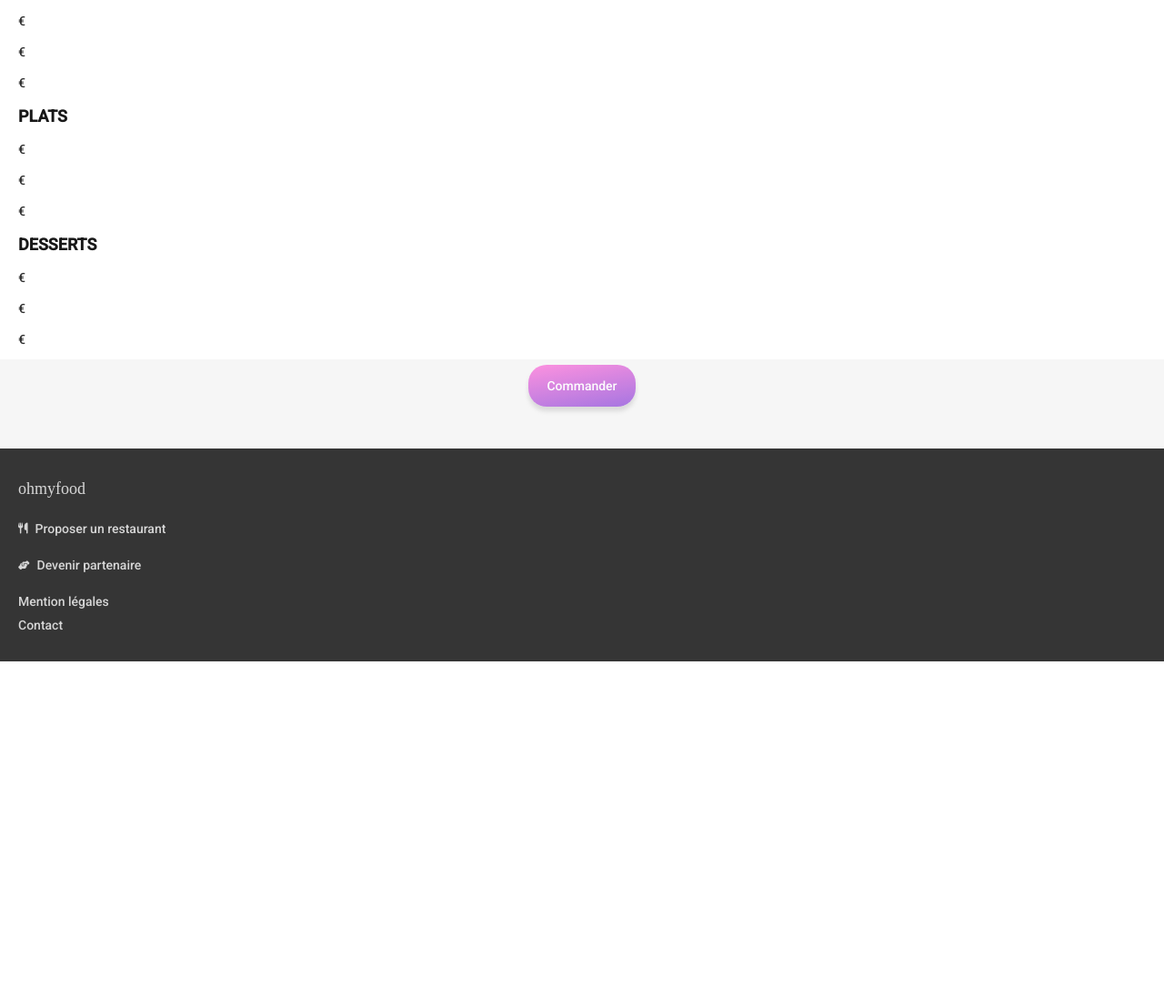
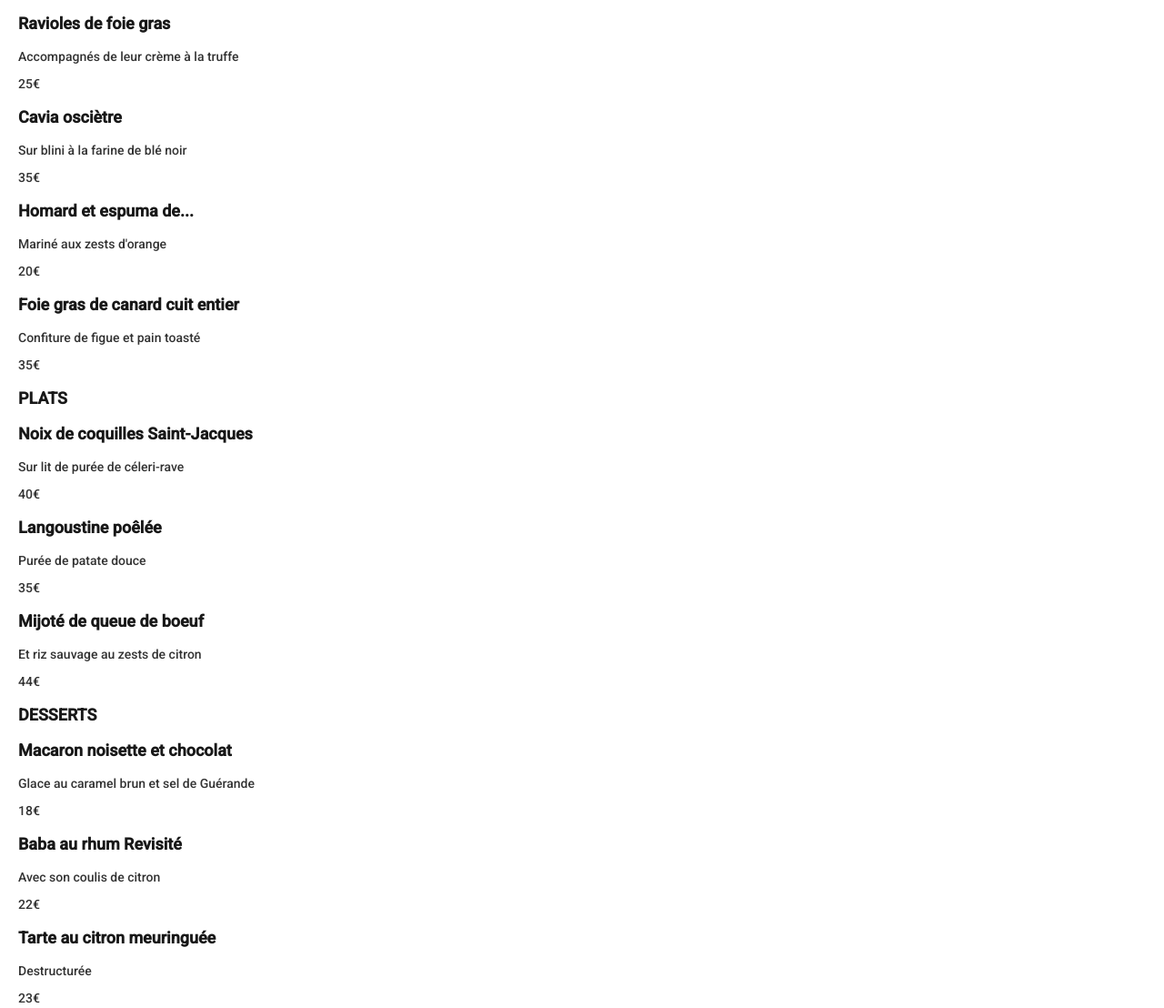
Before and after one commit to latoileduberger/MohsineBelhaouari_3_05012021, a website: page menu2.html in a window 1280 px wide. Shown: the part 487-1595 px from the top of the page at 91% size. Before the commit the page ends 1217 px from the top, so only its background shows below. Drawn offline with Linux system fonts and the light colour scheme; a web font is replaced by a local one.

Commit message:
Dev. menu2

```diff
--- a/menu2.html
+++ b/menu2.html
@@ -35,92 +35,101 @@
           <i class="far fa-heart"></i>
         </div>
         <div class="menu__section">
-          <h3>ENTRÉES</h3>
+          <h3 class="menu__subtitle">ENTRÉES</h3>
           <div class="menu__bloc">
             <div class="menu_description">
-              <h3></h3>
-              <p></p>
+              <h3>Ravioles de foie gras</h3>
+              <p>Accompagnés de leur crème à la truffe</p>
             </div>
             <div class="menu__prix">
-              <p>€</p>
+              <p>25€</p>
             </div>
           </div>
           <div class="menu__bloc">
             <div class="menu_description">
-              <h3></h3>
-              <p></p>
+              <h3>Cavia osciètre</h3>
+              <p>Sur blini à la farine de blé noir</p>
             </div>
             <div class="menu__prix">
-              <p>€</p>
+              <p>35€</p>
             </div>
           </div>
           <div class="menu__bloc">
             <div class="menu_description">
-              <h3></h3>
-              <p></p>
+              <h3>Homard et espuma de...</h3>
+              <p>Mariné aux zests d'orange</p>
             </div>
             <div class="menu__prix">
-              <p>€</p>
+              <p>20€</p>
+            </div>
+          </div>
+          <div class="menu__bloc">
+            <div class="menu_description">
+              <h3>Foie gras de canard cuit entier</h3>
+              <p>Confiture de figue et pain toasté</p>
+            </div>
+            <div class="menu__prix">
+              <p>35€</p>
             </div>
           </div>
         </div>
         <div class="menu__section">
-          <h3>PLATS</h3>
+          <h3 class="menu__subtitle">PLATS</h3>
           <div class="menu__bloc">
             <div class="menu_description">
-              <h3></h3>
-              <p></p>
+              <h3>Noix de coquilles Saint-Jacques</h3>
+              <p>Sur lit de purée de céleri-rave</p>
             </div>
             <div class="menu__prix">
-              <p>€</p>
+              <p>40€</p>
             </div>
           </div>
           <div class="menu__bloc">
             <div class="menu_description">
-              <h3></h3>
-              <p></p>
+              <h3>Langoustine poêlée</h3>
+              <p>Purée de patate douce</p>
             </div>
             <div class="menu__prix">
-              <p>€</p>
+              <p>35€</p>
             </div>
           </div>
           <div class="menu__bloc">
             <div class="menu_description">
-              <h3></h3>
-              <p></p>
+              <h3>Mijoté de queue de boeuf</h3>
+              <p>Et riz sauvage au zests de citron</p>
             </div>
             <div class="menu__prix">
-              <p>€</p>
+              <p>44€</p>
             </div>
           </div>
         </div>
         <div class="menu__section">
-          <h3>DESSERTS</h3>
+          <h3 class="menu__subtitle">DESSERTS</h3>
           <div class="menu__bloc">
             <div class="menu_description">
-              <h3></h3>
-              <p></p>
+              <h3>Macaron noisette et chocolat</h3>
+              <p>Glace au caramel brun et sel de Guérande</p>
             </div>
             <div class="menu__prix">
-              <p>€</p>
+              <p>18€</p>
             </div>
           </div>
           <div class="menu__bloc">
             <div class="menu_description">
-              <h3></h3>
-              <p></p>
+              <h3>Baba au rhum Revisité</h3>
+              <p>Avec son coulis de citron</p>
             </div>
             <div class="menu__prix">
-              <p>€</p>
+              <p>22€</p>
             </div>
           </div>
           <div class="menu__bloc">
             <div class="menu_description">
-              <h3></h3>
-              <p></p>
+              <h3>Tarte au citron meuringuée</h3>
+              <p>Destructurée</p>
             </div>
             <div class="menu__prix">
-              <p>€</p>
+              <p>23€</p>
             </div>
           </div>
         </div>
```
